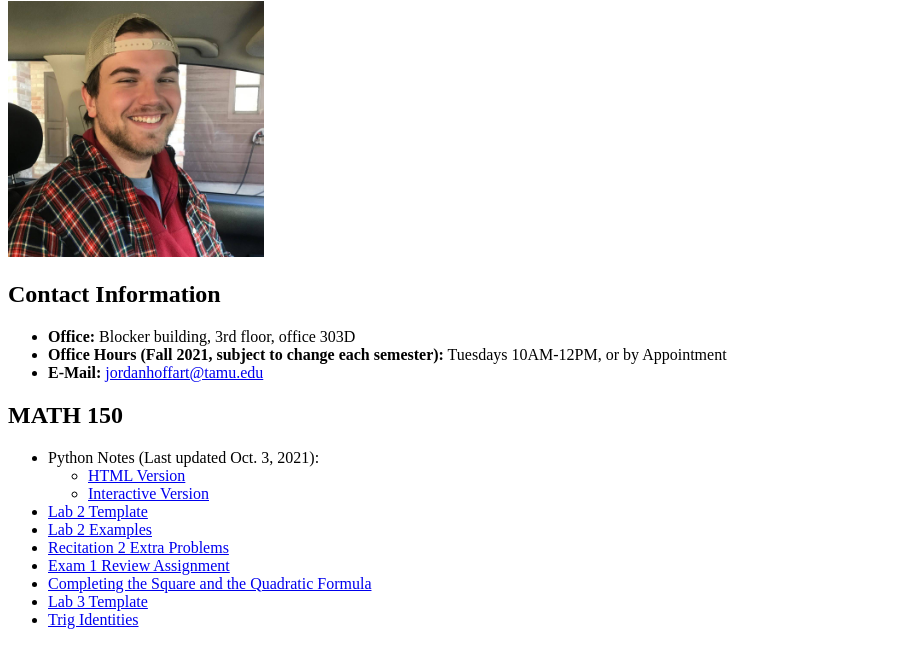
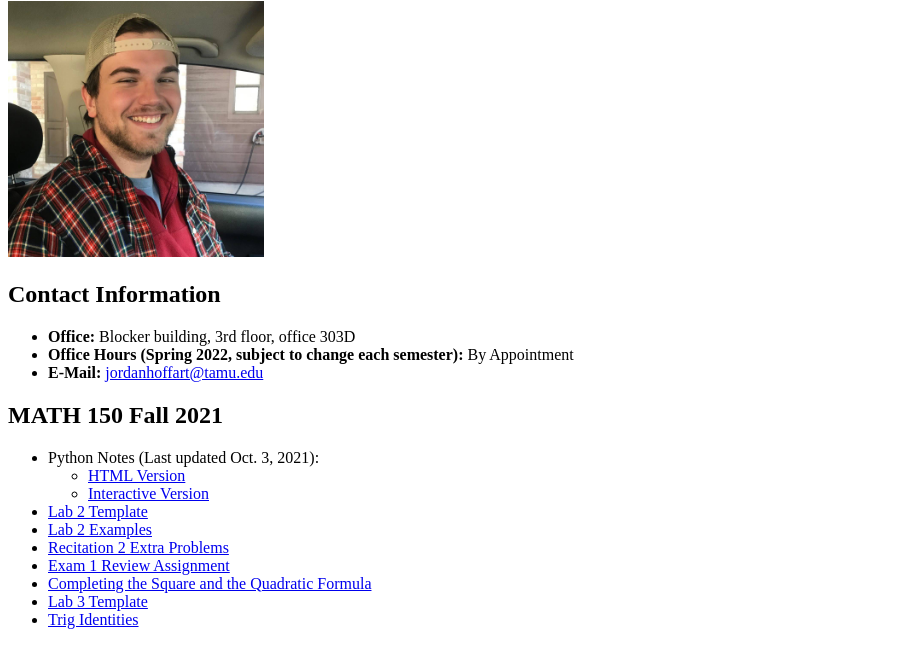
Before and after one commit to jordanhoffart/jordanhoffart.github.io, a plain HTML site: page index.html in a window 1280 px wide. Shown: the part 79-746 px from the top of the page, without its empty margins (0-917 px from the left). Drawn offline with Linux system fonts and the light colour scheme.

Commit message:
Update index.html

```diff
--- a/index.html
+++ b/index.html
@@ -13,10 +13,10 @@
 	<h2> Contact Information </h2>
 	<ul>
 		<li> <b>Office:</b> Blocker building, 3rd floor, office 303D </li>
-		<li> <b>Office Hours (Fall 2021, subject to change each semester):</b> Tuesdays 10AM-12PM, or by Appointment </li>
+		<li> <b>Office Hours (Spring 2022, subject to change each semester):</b> By Appointment </li>
 		<li> <b>E-Mail:</b> <a href="mailto:jordanhoffart@tamu.edu">jordanhoffart@tamu.edu</a> </li>
 	</ul>
-	<h2> MATH 150 </h2>
+	<h2> MATH 150 Fall 2021 </h2>
 	<ul>
 		<li> Python Notes (Last updated Oct. 3, 2021):
 			<ul>
```
